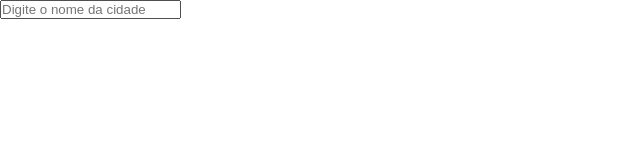
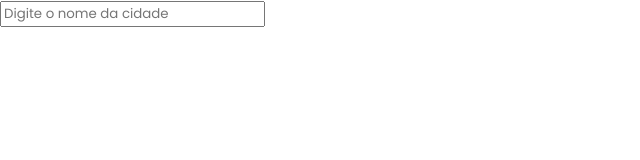
Before and after one commit to Jhenrique12/weather.app, a plain HTML site: page index.html in a window 1280 px wide. Shown: the whole page, without its empty margins (0-640 px from the left). Drawn offline with Linux system fonts and the light colour scheme.

Commit message:
Update main CSS

```diff
--- a/css/style.css
+++ b/css/style.css
@@ -1,11 +1,11 @@
+@import url("https://fonts.googleapis.com/css2?family=Poppins:wght@200;400;600&display=swap");
 * {
-  margin: 0;
-  padding: 0;
   box-sizing: border-box;
+  font-family: "Poppins", sans-serif;
 }
 
-h1 {
-  color: blue;
+body {
+  margin: 0;
 }
 
 /*# sourceMappingURL=style.css.map */
```
Also changed, not shown: 1 other file.
